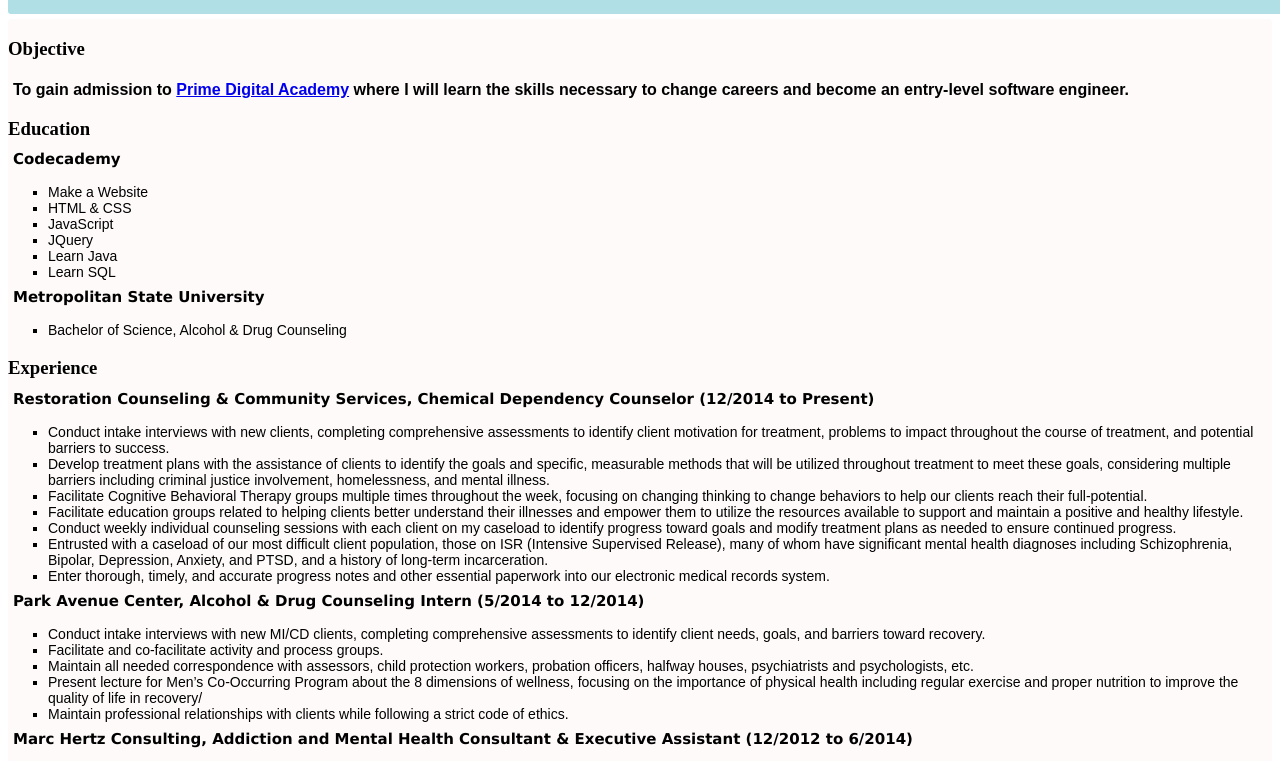
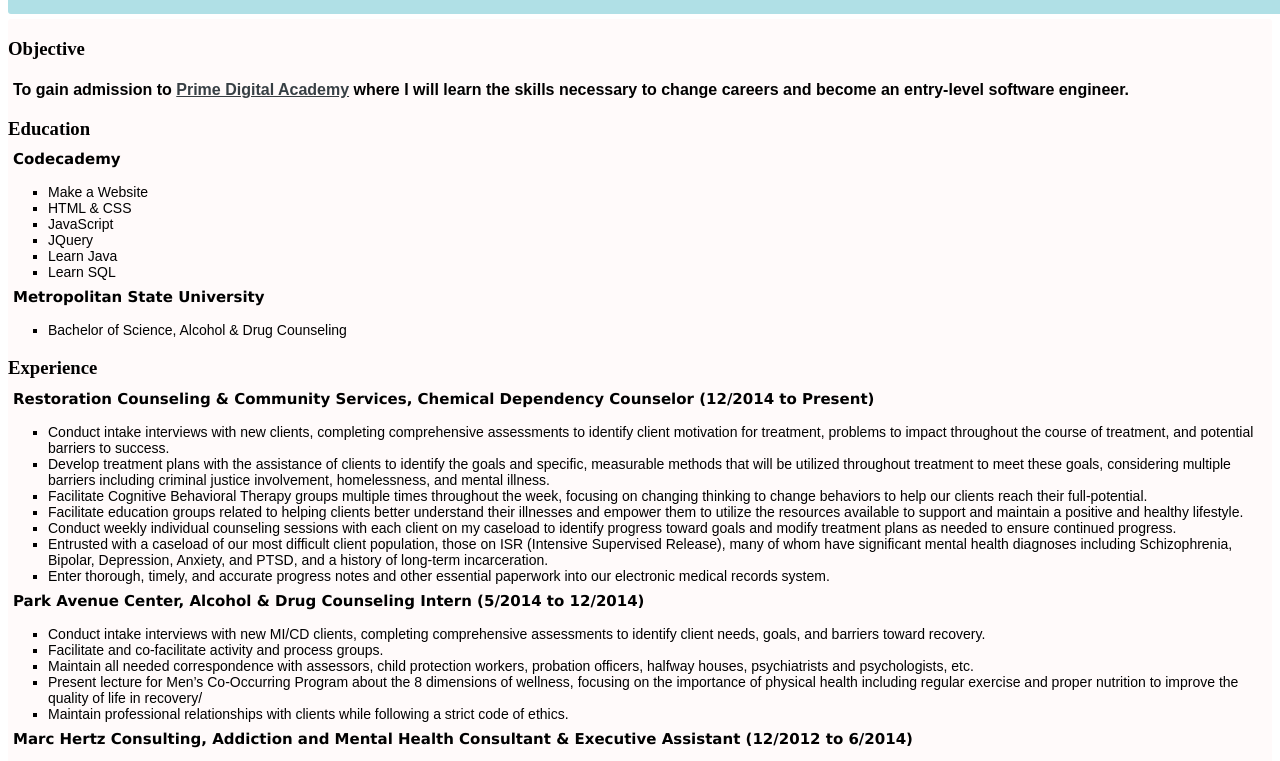
Before and after one commit to karlabrandon817/karlabrandon817.github.io, a plain HTML site: page index.html in a window 1280 px wide. In both pictures the pointer is over the link "Prime Digital Academy". Shown: the part 39-800 px from the top of the page. Drawn offline with Linux system fonts and the light colour scheme.

Commit message:
Update stylesheet.css

```diff
--- a/stylesheet.css
+++ b/stylesheet.css
@@ -34,11 +34,11 @@ div {
   color: hsla(201, 37%, 9%, 0.83);
 
 }
-.prime-academy {
+#prime-academy {
   text-decoration: none;
   color: rgb(0,0,0);
 }
-.prime-academy:hover{
+#prime-academy:hover{
   text-decoration: underline;
   color: hsla(201, 37%, 9%, 0.83);
 }
```
